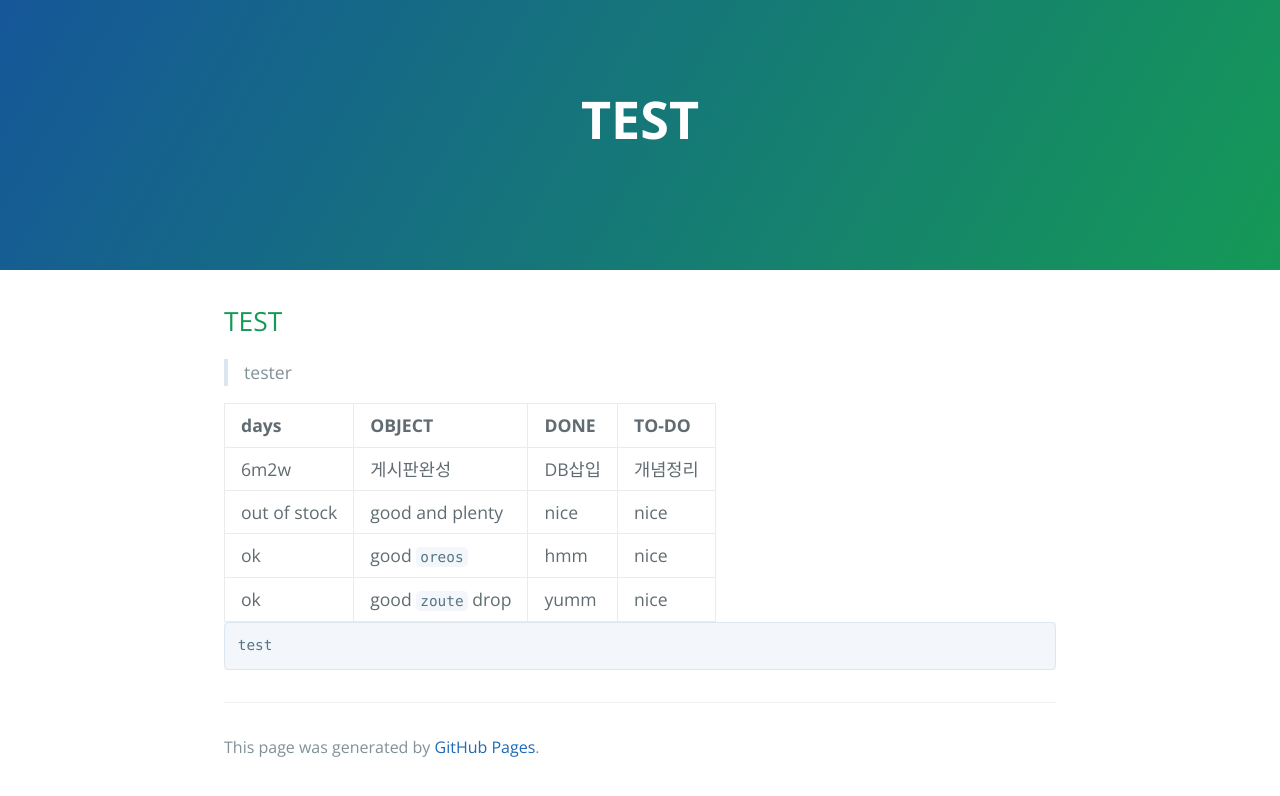
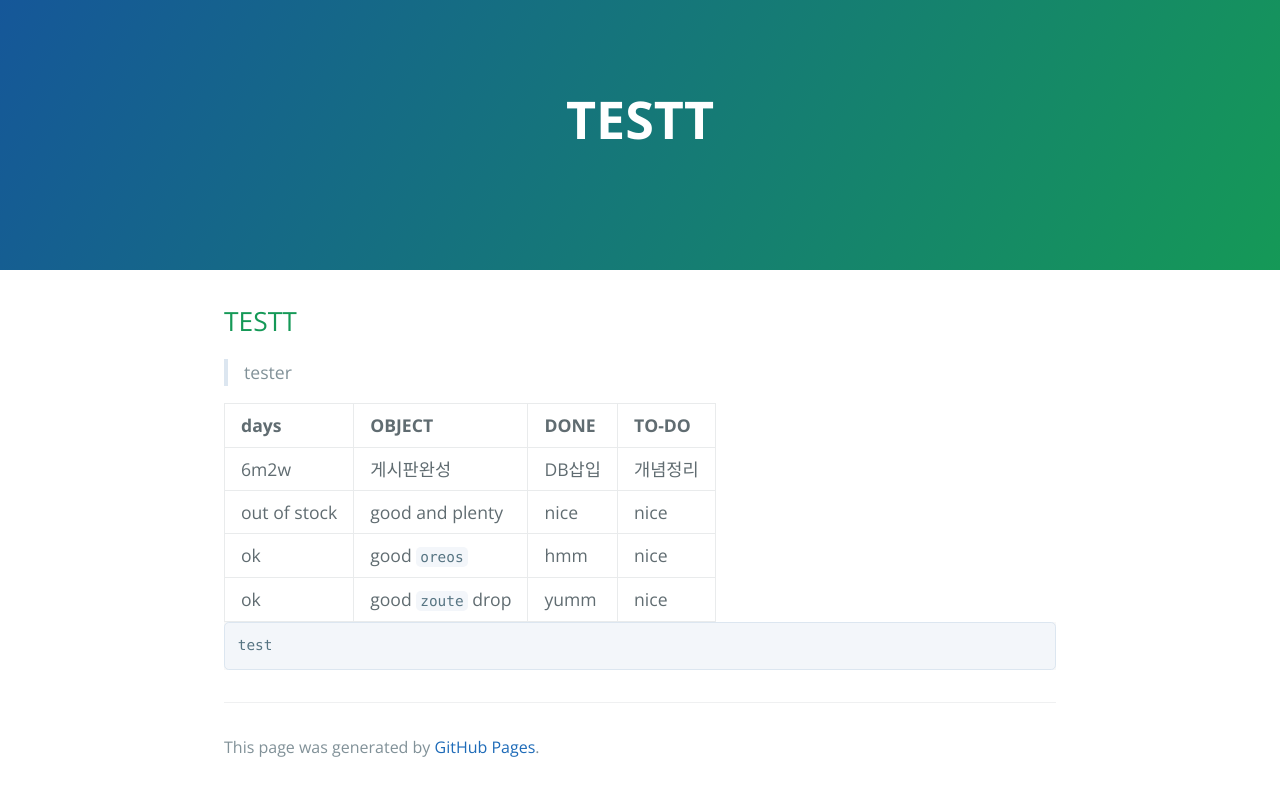
Before and after one commit to Jonghyun-K1m/Jonghyun-K1m.github.io, a Jekyll site: the page built from index.md, in a window 1280 px wide. Shown: the top 796 px of the page. Built offline with Jekyll 4.4.1, drawn with Linux system fonts in a browser that asks for light colours; the repository's description, which GitHub fills in, is left out; our own code applies the rules of GitHub Pages for plain Markdown files.

Commit message:
Update index.md

```diff
--- a/index.md
+++ b/index.md
@@ -2,7 +2,7 @@
 layout: default
 ---
 
-## TEST
+## TESTT
 
 >tester
 
```
